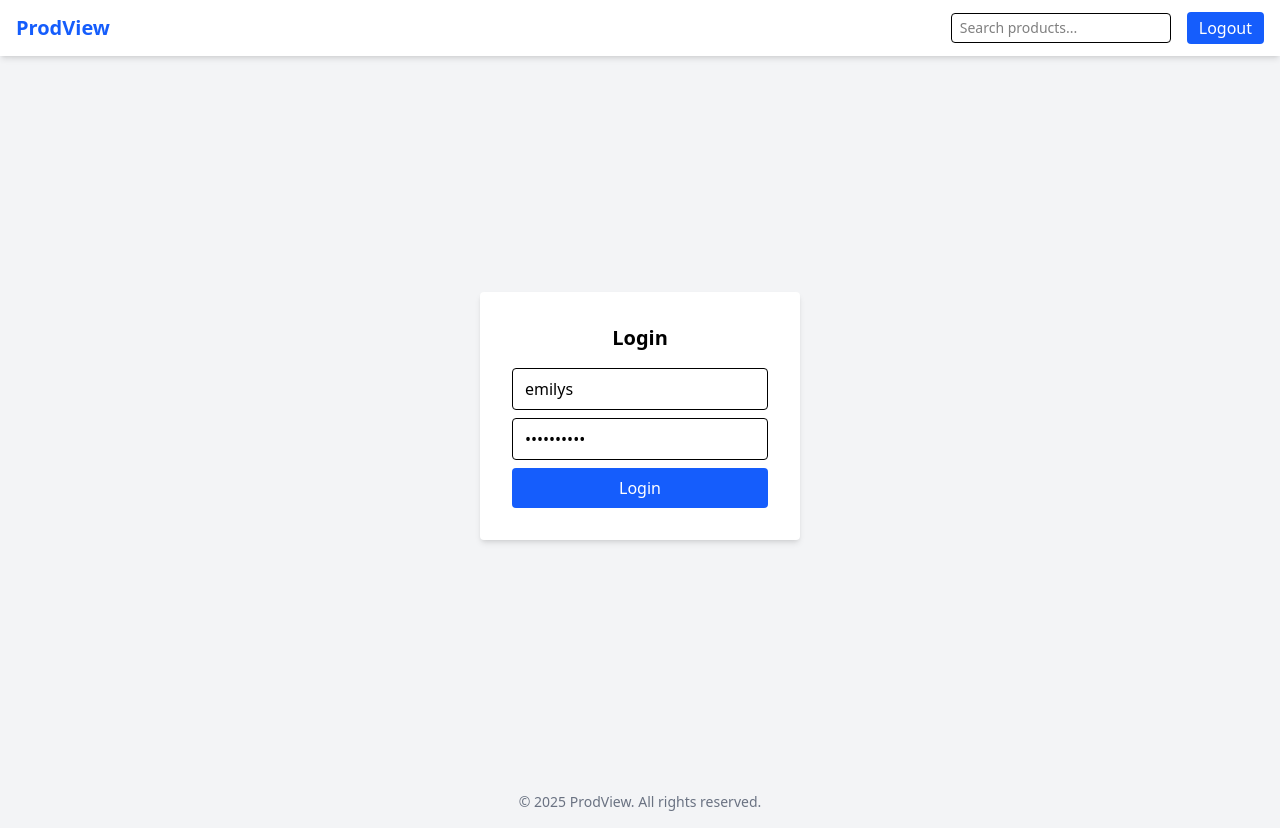
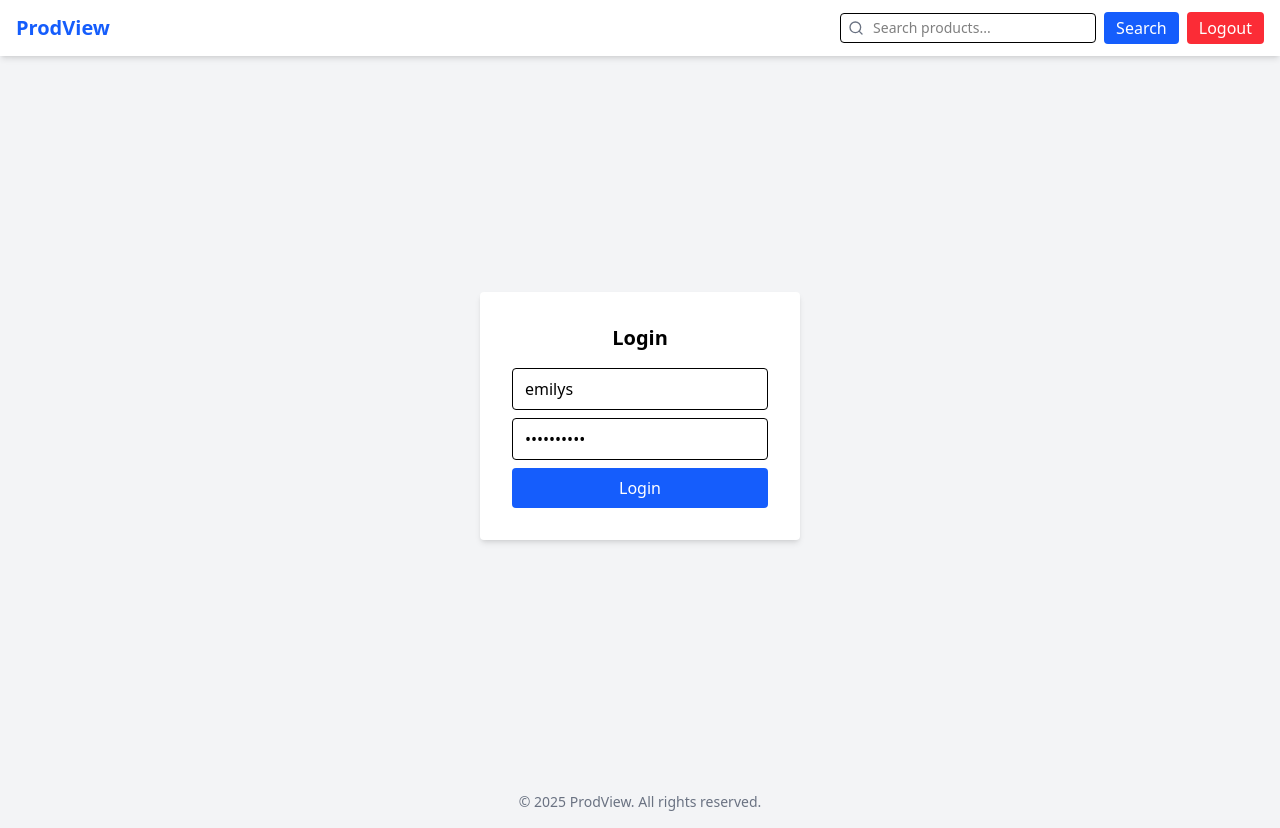
Before and after one commit to SyedFaisal30/ProdView, a React (Vite) app in the folder ProdView/: page /login in a window 1280 px wide. Built offline with nearby package versions, Linux system fonts and the light colour scheme; sample sign-in values are in the browser's storage.

Commit message:
search by title done

```diff
--- a/ProdView/package.json
+++ b/ProdView/package.json
@@ -14,6 +14,7 @@
     "axios": "^1.10.0",
     "react": "^19.1.0",
     "react-dom": "^19.1.0",
+    "react-icons": "^5.5.0",
     "react-router": "^7.6.2",
     "react-router-dom": "^7.6.2",
     "tailwindcss": "^4.1.10"
--- a/ProdView/src/App.jsx
+++ b/ProdView/src/App.jsx
@@ -1,15 +1,18 @@
-// src/App.jsx
+import { useState } from "react";
 import { Routes, Route, Navigate } from "react-router-dom";
-import Header from "./components/Header";
+import Header from "./components/header";
 import Footer from "./components/Footer";
 import Login from "./pages/login";
 import ProductList from "./pages/Products";
 import Landing from "./pages/Landing";
 import ProtectedRoute from "./routes/routes";
+
 const App = () => {
+  const [searchQuery, setSearchQuery] = useState(""); // ✅ Include searchQuery here
+
   return (
     <div className="flex flex-col min-h-screen">
-      <Header />
+      <Header onSearch={(value) => setSearchQuery(value)} />
 
       <Routes>
         <Route path="/" element={<Landing />} />
@@ -18,7 +21,7 @@ const App = () => {
           path="/products"
           element={
             <ProtectedRoute>
-              <ProductList />
+              <ProductList searchQuery={searchQuery} />
             </ProtectedRoute>
           }
         />
--- a/ProdView/src/components/Header.jsx
+++ b/ProdView/src/components/Header.jsx
@@ -1,24 +1,60 @@
-import { useContext } from "react";
+import { useContext, useState } from "react";
 import { AuthContext } from "../context/AuthContext";
+import { FiSearch, FiX } from "react-icons/fi";
 
-const Header = () => {
+const Header = ({ onSearch }) => {
   const { isAuthenticated, logout } = useContext(AuthContext);
+  const [query, setQuery] = useState("");
+
+  const handleSearch = () => {
+    onSearch(query.trim());
+  };
+
+  const handleKeyDown = (e) => {
+    if (e.key === "Enter") handleSearch();
+  };
+
+  const handleClear = () => {
+    setQuery("");
+    onSearch(""); // 🔁 Reset search
+  };
 
   return (
-    <header className="bg-white shadow-md px-4 py-3 flex justify-between items-center sticky top-0 z-50">
+    <header className="bg-white shadow-md px-4 py-3 flex flex-col sm:flex-row sm:justify-between items-center gap-3 sticky top-0 z-50">
       <h1 className="text-xl font-bold text-blue-600">ProdView</h1>
 
       {isAuthenticated && (
-        <div className="flex items-center gap-4">
-          <input
-            type="text"
-            placeholder="Search products..."
-            className="hidden sm:block px-2 py-1 border rounded text-sm"
-          />
+        <div className="flex items-center gap-2 w-full sm:w-auto justify-center">
+          <div className="relative w-full sm:w-64">
+            <FiSearch className="absolute left-2 top-1/2 -translate-y-1/2 text-gray-500" />
+
+            <input
+              type="text"
+              placeholder="Search products..."
+              value={query}
+              onChange={(e) => setQuery(e.target.value)}
+              onKeyDown={handleKeyDown}
+              className="pl-8 pr-8 py-1 w-full border rounded text-sm focus:outline-none focus:ring-2 focus:ring-blue-300"
+            />
+
+            {query && (
+              <FiX
+                className="absolute right-2 top-1/2 -translate-y-1/2 text-gray-500 cursor-pointer hover:text-red-500"
+                onClick={handleClear}
+              />
+            )}
+          </div>
+
+          <button
+            onClick={handleSearch}
+            className="bg-blue-600 text-white px-3 py-1 rounded hover:bg-blue-700 transition"
+          >
+            Search
+          </button>
 
           <button
             onClick={logout}
-            className="bg-blue-600 text-white px-3 py-1 rounded hover:bg-blue-700 transition"
+            className="bg-red-500 text-white px-3 py-1 rounded hover:bg-red-600 transition"
           >
             Logout
           </button>
--- a/ProdView/src/pages/Products.jsx
+++ b/ProdView/src/pages/Products.jsx
@@ -2,7 +2,7 @@ import { useEffect, useState, useContext } from "react";
 import axios from "axios";
 import { AuthContext } from "../context/AuthContext";
 
-const ProductList = () => {
+const ProductList = ({ searchQuery = "" }) => {
   const { token } = useContext(AuthContext);
   const [products, setProducts] = useState([]);
   const [loading, setLoading] = useState(true);
@@ -19,11 +19,16 @@ const ProductList = () => {
         setLoading(false);
       } catch (error) {
         console.error("Failed to fetch products", error);
+        setLoading(false);
       }
     };
 
     fetchProducts();
   }, [token]);
+
+  const filteredProducts = products.filter((product) =>
+    product.title.toLowerCase().includes(searchQuery.toLowerCase())
+  );
 
   if (loading) {
     return (
@@ -39,7 +44,8 @@ const ProductList = () => {
 
   return (
     <div className="w-full grid grid-cols-1 sm:grid-cols-2 md:grid-cols-3 lg:grid-cols-4 gap-6 p-6">
-  {products.map((product) => (
+      {filteredProducts.length > 0 ? (
+        filteredProducts.map((product) => (
           <div
             key={product.id}
             className="bg-white border border-gray-200 rounded-2xl shadow-md hover:shadow-xl transition duration-300 ease-in-out transform hover:-translate-y-1 w-full"
@@ -59,7 +65,12 @@ const ProductList = () => {
               </p>
             </div>
           </div>
-  ))}
+        ))
+      ) : (
+        <p className="col-span-full text-center text-gray-500">
+          No products found.
+        </p>
+      )}
     </div>
   );
 };
```
Also changed, not shown: 1 other file (tests, documents, lock files or other folders). Lines whose indentation alone changed are shown as unchanged.
